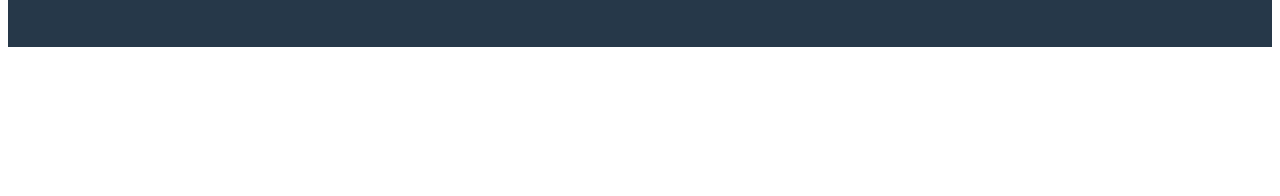
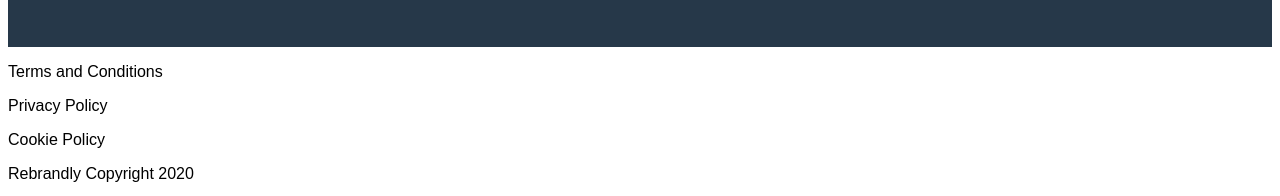
Before and after one commit to cmaragh/apollo-client, a React (Create React App) app: page / in a window 1280 px wide. Shown: the part 1002-1198 px from the top of the page. Before the commit the page ends 1057 px from the top, so only its background shows below. Built offline with nearby package versions, Linux system fonts and the light colour scheme.

Commit message:
Added Terms Container

```diff
--- a/src/App.js
+++ b/src/App.js
@@ -4,6 +4,7 @@ import "./styles.css";
 import NavbarSmall from "./Components/NavbarSmall";
 import MainContainer from "./Components/MainContainer";
 import UrlContainer from "./Components/UrlContainer";
+import TermsContainer from "./Components/TermsContainer";
 
 export default function App() {
   return (
@@ -11,6 +12,7 @@ export default function App() {
       <NavbarSmall />
       <MainContainer />
       <UrlContainer />
+      <TermsContainer />
     </div>
   );
 }
--- /dev/null
+++ b/src/Components/TermsContainer.js
@@ -0,0 +1,14 @@
+import React from "react";
+
+const TermsContainer = (props) => {
+  return (
+    <div style={{ textAlign: "left" }}>
+      <p>Terms and Conditions</p>
+      <p>Privacy Policy</p>
+      <p>Cookie Policy</p>
+      <p>Rebrandly Copyright 2020</p>
+    </div>
+  );
+};
+
+export default TermsContainer;
```
Also changed, not shown: src/Components/TermsContainer.css (added).
